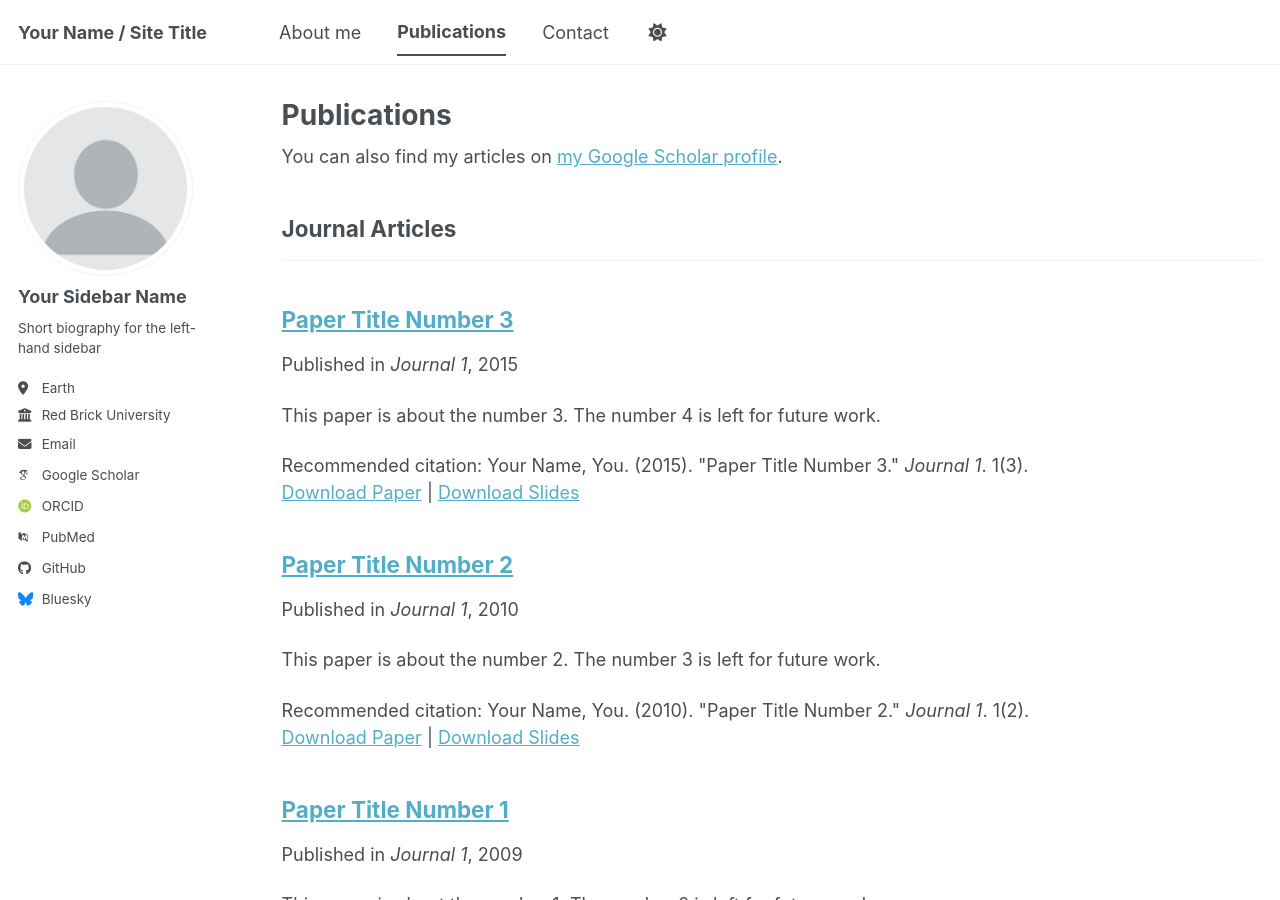
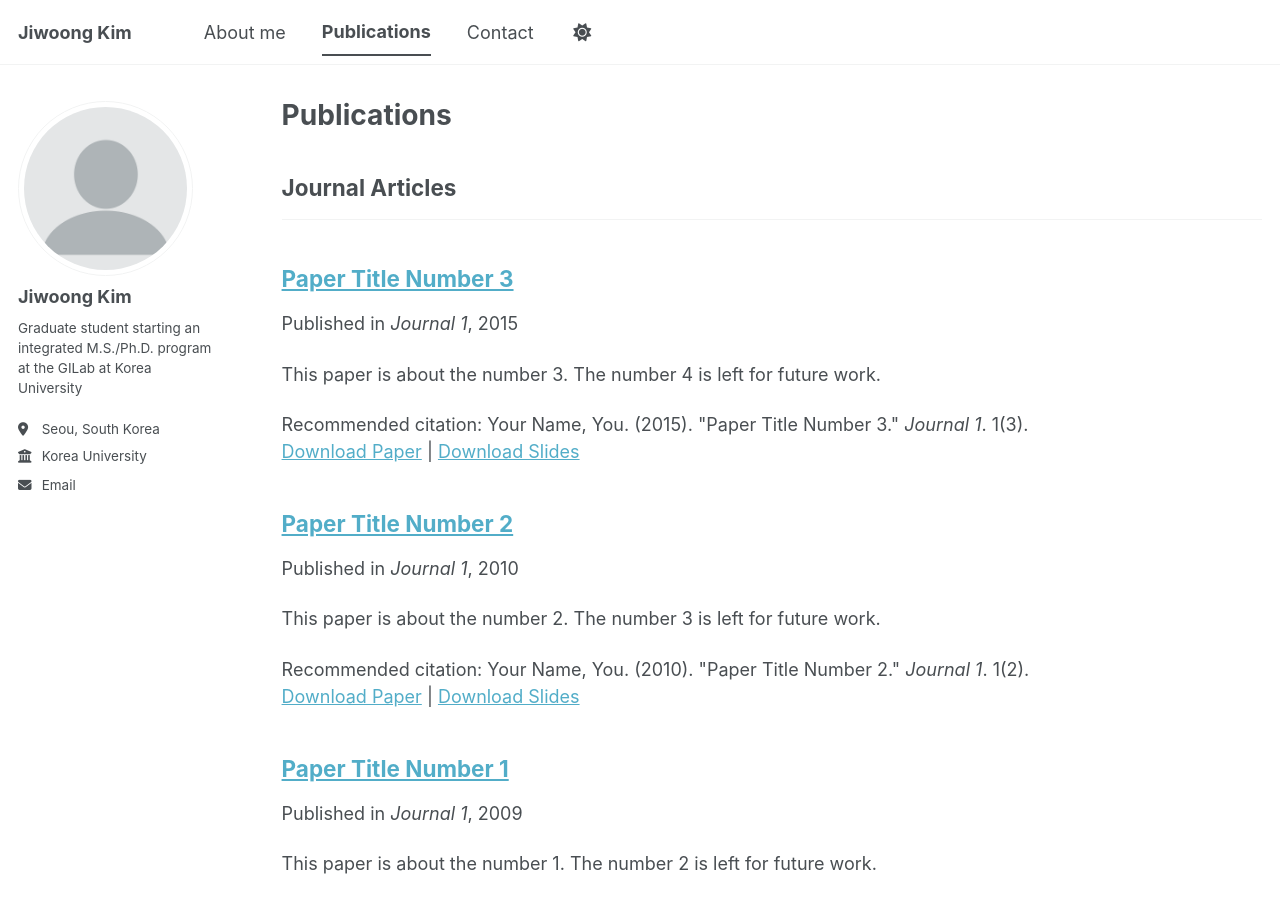
Before and after one commit to jiwoong-kim-01/jiwoong-kim-01.github.io, a Jekyll site: the page built from _pages/publications.html, in a window 1280 px wide and 900 px high. Built offline with Jekyll 4.4.1, drawn with Linux system fonts in a browser that asks for light colours; some web fonts are replaced; a script bundle is joined from its source files by our own code; library files that are not in the unit come from our copies; some of the changed text lies outside the part shown.

Commit message:
Update _config.yml

```diff
--- a/_config.yml
+++ b/_config.yml
@@ -9,14 +9,13 @@
 # Basic Site Settings
 locale                   : "en-US"
 site_theme               : "default" # The available themes options are "default", "air", "sunrise", "mint", "dirt" and "contrast"
-title                    : "Your Name / Site Title"
+title                    : "Jiwoong Kim"
 title_separator          : "-"
-name                     : &name "Your Name"
-description              : &description "Your Name's academic portfolio"   # Update this with a general description of your site, this is the default if not overridden by a page
-url                      : https://academicpages.github.io # The base hostname & protocol for your site e.g. "https://[your GitHub username].github.io",
-                                                           # or if you already have some other page hosted on Github then use "https://[your GitHub username].github.io/[Your Repo Name]"
-baseurl                  : "" # the subpath of your site, e.g. "/blog"
-repository               : "academicpages/academicpages.github.io"
+name                     : &name "Jiwoong Kim"
+description              : &description "Jiwoong Kim's academic portfolio"   # Update this with a general description of your site, this is the default if not overridden by a page
+url: "https://jiwoong-kim-01.github.io"
+baseurl: ""
+repository: "jiwoong-kim-01/jiwoong-kim-01.github.io"
 
 # Site Author - The following control what appear as part of the author content on the side bar.
 #               If a field is blank the icon and link will not appear, otherwise it will be shown.
@@ -24,63 +23,12 @@ repository               : "academicpages/academicpages.github.io"
 author:
   # Biographic information
   avatar           : "profile.png"
-  name             : "Your Sidebar Name"
+  name             : "Jiwoong Kim"
   pronouns         : # example: "she/her"
-  bio              : "Short biography for the left-hand sidebar"
-  location         : "Earth"
-  employer         : "Red Brick University"
-  uri              : # URL
-  email            : "none@example.org"
-
-  # Academic websites
-  academia         : # URL
-  arxiv            : # URL - Update with the correct link to your profile
-  googlescholar    : "https://scholar.google.com/citations?user=PS_CX0AAAAAJ"
-  inspire-hep      : # URL
-  impactstory      : # URL
-  orcid            : "https://orcid.org/yourorcidurl"
-  semantic         : # URL
-  ssrn             : # URL
-  pubmed           : "https://www.ncbi.nlm.nih.gov/pubmed/?term=john+snow"
-  researchgate     : # URL
-  scopus           : # URL
-  zotero           : # URL
-
-
-  # Repositories and software development
-  bitbucket        : # Username - Update with your username on the site
-  codepen          : # Username
-  dribbble         : # Username
-  github           : "academicpages"
-  kaggle           : # Username
-  stackoverflow    : # User number or user number and name (i.e., use "1" or "1/jeff-atwood")
-
-  # Social media
-  artstation       : # Username
-  bluesky          : "bsky.app" # Replace this with you Bluesky username
-  facebook         : # Username
-  flickr           : # Username
-  foursquare       : # Username
-  goodreads        : # Username
-  google_plus      : # Username
-  keybase          : # Username
-  instagram        : # Username
-  lastfm           : # Username
-  linkedin         : # Username
-  mastodon         : # URL
-  medium           : # URL
-  pinterest        : # Username
-  soundcloud       : # Username
-  steam            : # Username
-  telegram         : # URL
-  tumblr           : # Username
-  twitter          : # Username for X / Twitter
-  vine             : # Username
-  weibo            : # Username
-  wikipedia        : # Username
-  xing             : # Username
-  youtube          : # Username
-  zhihu            : # Username
+  bio              : "Graduate student starting an integrated M.S./Ph.D. program at the GILab at Korea University"
+  location         : "Seou, South Korea"
+  employer         : "Korea University"
+  email            : "joshuasmile@korea.ac.kr"
 
 # Publication Category - The following the list of publication categories and their headings
 publication_category:
```
